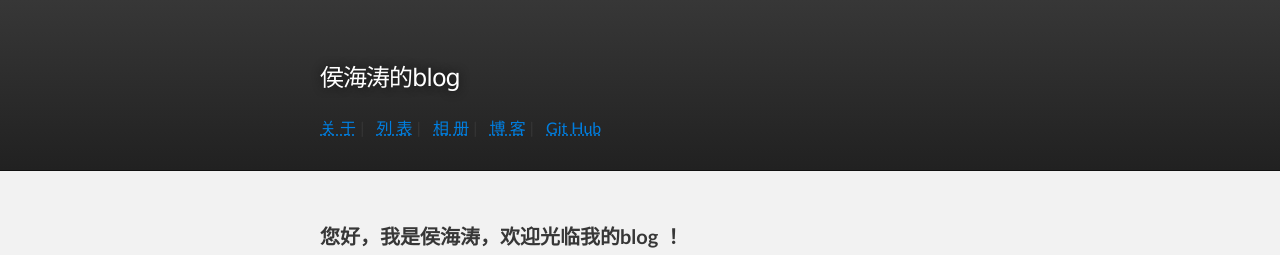
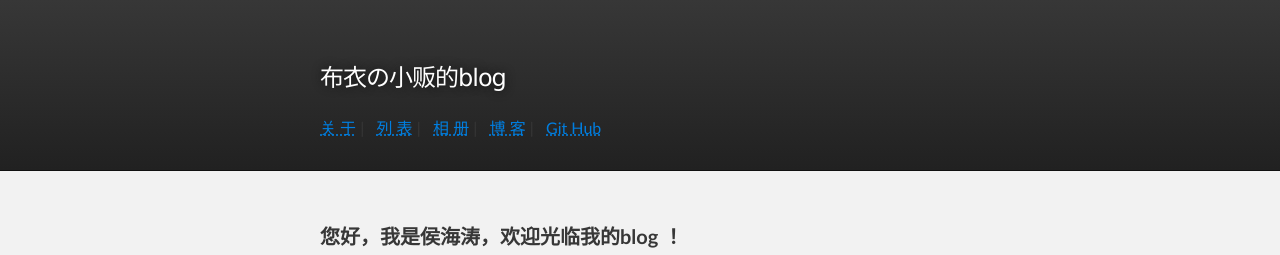
Before and after one commit to houht/houht.github.io, a Jekyll site: the page index.html, which Jekyll copies as it is, in a window 1280 px wide. Shown: the top 255 px of the page. Built offline with Jekyll 4.4.1, drawn with Linux system fonts in a browser that asks for light colours; Markdown is read by kramdown in place of the engine named in the settings.

Commit message:
Update index.html

```diff
--- a/index.html
+++ b/index.html
@@ -18,7 +18,7 @@
     <!-- HEADER -->
     <div id="header_wrap" class="outer">
         <header class="inner">
-          <h2 id="project_tagline">侯海涛的blog</h2>
+          <h2 id="project_tagline">布衣の小贩的blog</h2>
           <a target="_blank" href="http://houht.github.io/about.html"><acronym title="about me">关&nbsp;于</acronym></a>
           |&nbsp;&nbsp;
           <a target="_blank" href="http://houht.github.io/tags.html"><acronym title="about tags">列&nbsp;表</acronym></a>
```
